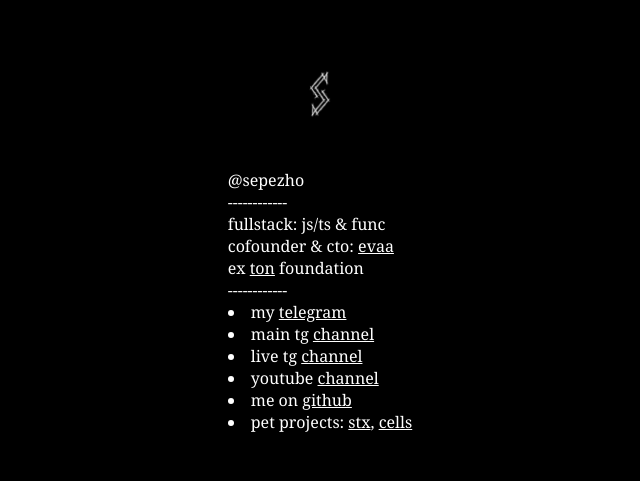
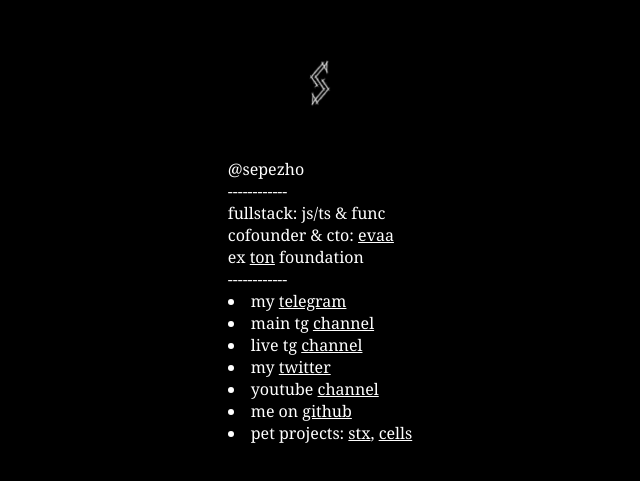
Before and after one commit to sepezho/card, a React (Create React App) app: page / in a window 1280 px wide. Shown: the part 141-622 px from the top of the page, without its empty margins (320-960 px from the left). Built offline with nearby package versions, Linux system fonts and the light colour scheme.

Commit message:
Add Twitter link to App component

```diff
--- a/src/App.tsx
+++ b/src/App.tsx
@@ -30,6 +30,9 @@ function App() {
               live tg <a href="https://sepezholive.t.me">channel</a>
             </li>
             <li>
+              my <a href="https://x.com/sepezho">twitter</a>
+            </li>
+            <li>
               youtube <a href="https://www.youtube.com/@sepezho">channel</a>
             </li>
             <li>
```
